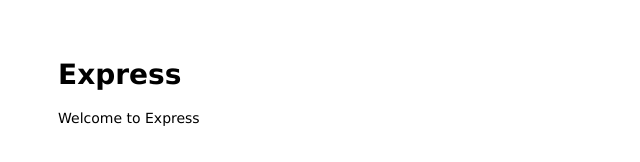
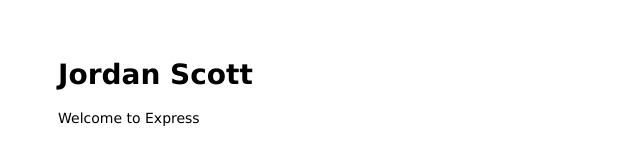
Before and after one commit to jscott2899/firstrepo, a website: page public/index.html in a window 1280 px wide. Shown: the whole page, without its empty margins (0-640 px from the left). Drawn offline with Linux system fonts and the light colour scheme.

Commit message:
Changed homepage message

```diff
--- a/public/index.html
+++ b/public/index.html
@@ -6,7 +6,7 @@
 </head>
 
 <body>
-  <h1>Express</h1>
+  <h1>Jordan Scott</h1>
   <p>Welcome to Express</p>
 </body>
 
```
